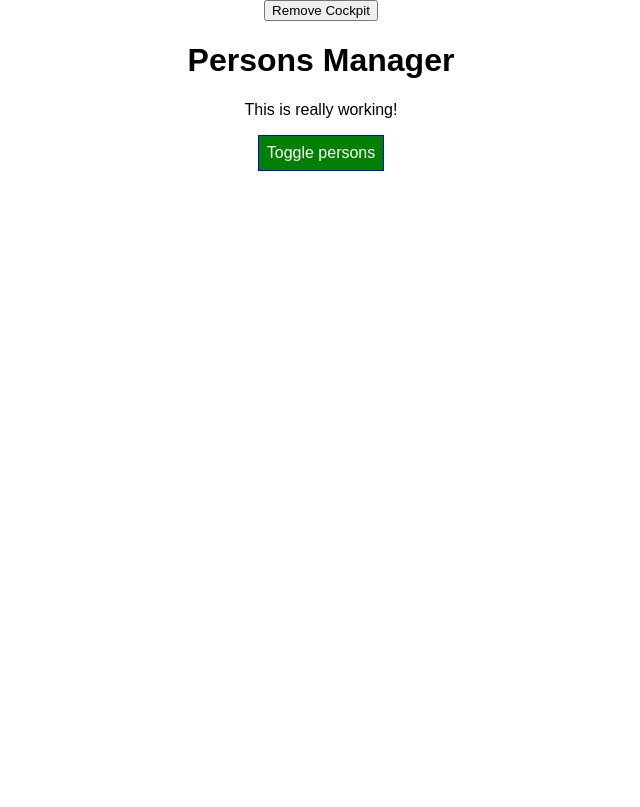
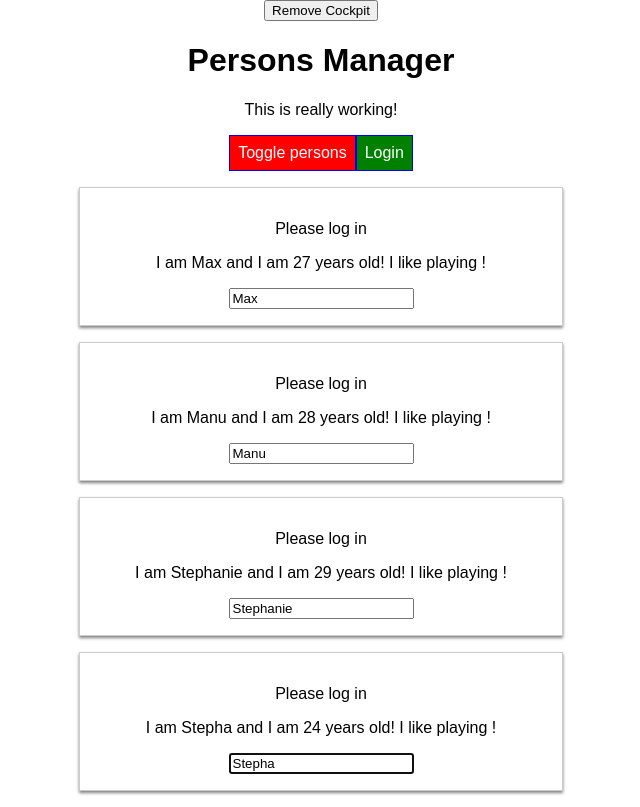
Before and after one commit to Saddam-tech/React, a React app: page / in a window 1280 px wide. Shown: the whole page, without its empty margins (319-959 px from the left). Built offline with nearby package versions, Linux system fonts and the light colour scheme.

Commit message:
authentication

```diff
--- a/package.json
+++ b/package.json
@@ -31,6 +31,7 @@
     "postcss-flexbugs-fixes": "3.2.0",
     "postcss-loader": "2.0.8",
     "promise": "8.0.1",
+    "prop-types": "^15.7.2",
     "radium": "^0.26.0",
     "raf": "3.4.0",
     "react": "^16.13.1",
--- a/src/components/Cockpit/Cockpit.js
+++ b/src/components/Cockpit/Cockpit.js
@@ -1,13 +1,19 @@
-import React, { useEffect } from "react";
+import React, { useEffect, useRef } from "react";
 import classes from "./Cockpit.css";
 
 const cockpit = (props) => {
+ const toggleBtnRef = useRef(null);
+
+
+
+
   useEffect(() => {
     console.log("[Cockpit.js] useEffect");
     //http request...
-    const timer = setTimeout(() => {
-      alert("Saved the data in the cloud!");
-    }, 1000);
+    // const timer = setTimeout(() => {
+    //   alert("Saved the data in the cloud!");
+    // }, 1000);
+    toggleBtnRef.current.click();
     return () => {
       // clearTimeout(timer);
       console.log("[Cockpit.js] cleanup work in useEffect!");
@@ -40,9 +46,10 @@
     <div className={classes.Cockpit}>
       <h1>{props.title}</h1>
       <p className={assignedClasses.join(" ")}>This is really working!</p>
-      <button className={btnClass} onClick={props.toggle}>
+      <button ref={toggleBtnRef} className={btnClass} onClick={props.toggle}>
         Toggle persons
       </button>
+      <button onClick={props.login}>Login</button>
     </div>
   );
 };
--- a/src/components/Persons/Person/Person.js
+++ b/src/components/Persons/Person/Person.js
@@ -2,15 +2,28 @@
 import classes from "./Person.css";
 import Aux from "../../../hoc/Aux";
 import withClass from "../../../hoc/withClass";
+import PropTypes from "prop-types";
 // import styled from "styled-components";
 
 class Person extends Component {
+
+  constructor(props) {
+    super(props)
+    this.inputElementRef = React.createRef();
+  }
+  componentDidMount() {
+    // this.inputElement.focus();
+    this.inputElementRef.current.focus();
+  }
+
+
   render() {
     console.log("[Person.js] rendering ...");
 
     return (
       // <div className="Person" style={style}>
       <Aux>
+        {this.props.isAuth ? <p>Authenticated!</p>: <p>Please log in</p> }
         <p onClick={this.props.click}>
           I am {this.props.name} and I am {this.props.age} years old! I like
           playing {this.props.hobby}!
@@ -18,6 +31,8 @@
         <p key="i2">{this.props.children}</p>
         <input
           key="i3"
+          // ref={(inputEl) => {this.inputElement = inputEl}}
+          ref={this.inputElementRef}
           type="text"
           onChange={this.props.changed}
           value={this.props.name}
@@ -27,4 +42,12 @@
   }
 }
 
+Person.propTypes = {
+  click: PropTypes.func,
+  name: PropTypes.string,
+  age: PropTypes.number,
+  changed: PropTypes.func
+
+};
+
 export default withClass(Person, classes.Person);
--- a/src/components/Persons/Persons.js
+++ b/src/components/Persons/Persons.js
@@ -42,6 +42,7 @@
     return this.props.persons.map((person, index) => {
       return (
         <Person
+          isAuth={this.props.isAuthenticated}
           name={person.name}
           age={person.age}
           click={() => this.props.clicked(index)}
--- a/src/containers/App.js
+++ b/src/containers/App.js
@@ -14,14 +14,15 @@
 
   state = {
     persons: [
-      { id: "wewe11", name: "Max", age: "27" },
-      { id: "rwrw22", name: "Manu", age: "28" },
-      { id: "tttg33", name: "Stephanie", age: "29" },
-      { id: "tttgff44", name: "Stepha", age: "24" },
+      { id: "wewe11", name: "Max", age: 27 },
+      { id: "rwrw22", name: "Manu", age: 28 },
+      { id: "tttg33", name: "Stephanie", age: 29 },
+      { id: "tttgff44", name: "Stepha", age: 24 },
     ],
     showPersons: false,
     showCockpit: true,
     changeCounter: 0,
+    authenticated: false,
   };
 
   static getDerivedStateFromProps(props, state) {
@@ -44,6 +45,11 @@
   componentDidMount() {
     console.log("[App.js] componentDidMount");
   }
+
+  loginHandler = () => {
+    this.setState({authenticated: true});
+
+  };
 
   onChangeHandler = (event, id) => {
     const personIndex = this.state.persons.findIndex((p) => {
@@ -96,6 +102,7 @@
       persons = (
         <div>
           <Persons
+            isAuthenticated={this.state.authenticated}
             persons={this.state.persons}
             clicked={this.deletePersonsHandler}
             changed={this.onChangeHandler}
@@ -130,6 +137,7 @@
             showPersons={this.state.showPersons}
             personsLength={this.state.persons.length}
             toggle={this.togglePersonsHandler}
+            login={this.loginHandler}
           />
         ) : null}
         {persons}
```
